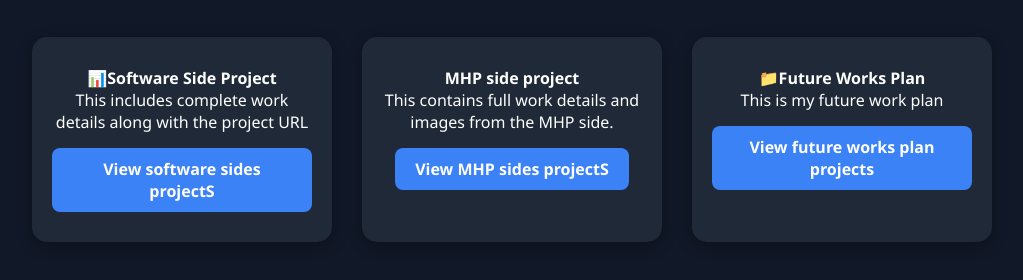
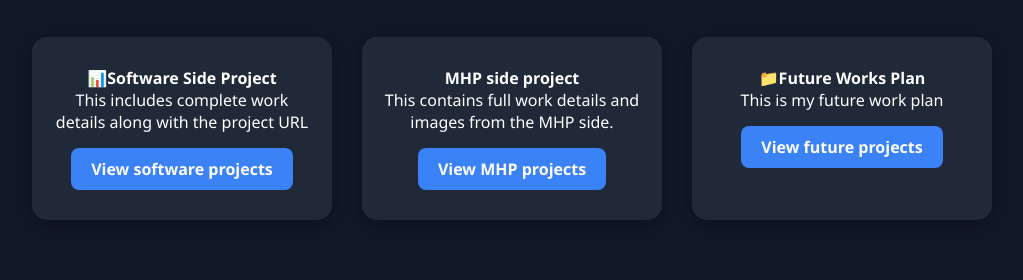
Before and after one commit to Faiyaz1010/nakayama, a plain HTML site: page index.html in a window 1280 px wide. Shown: the part 204-484 px from the top of the page, without its empty margins (128-1151 px from the left). Drawn offline with Linux system fonts and the light colour scheme.

Commit message:
Update index.html

```diff
--- a/index.html
+++ b/index.html
@@ -105,19 +105,19 @@
     <div class="box">
       <h4>📊Software Side Project</h4>
       <p>This includes complete work details along with the project URL</p>
-      <a href="link.html" target="_blank">View software sides projectS</a>
+      <a href="link.html" target="_blank">View software projects</a>
     </div>
 
     <div class="box">
       <h4>MHP side project</h4>
       <p>This contains full work details and images from the MHP side.</p>
-      <a href="myindex.html" target="_blank">View MHP sides projectS</a>
+      <a href="myindex.html" target="_blank">View MHP projects</a>
     </div>
 
     <div class="box">
       <h4>📁Future Works Plan</h4>
       <p>This is my future work plan</p>
-      <a href="feature.html" target="_blank">View future works plan projects</a>
+      <a href="feature.html" target="_blank">View future projects</a>
     </div>
   </div>
 
```
